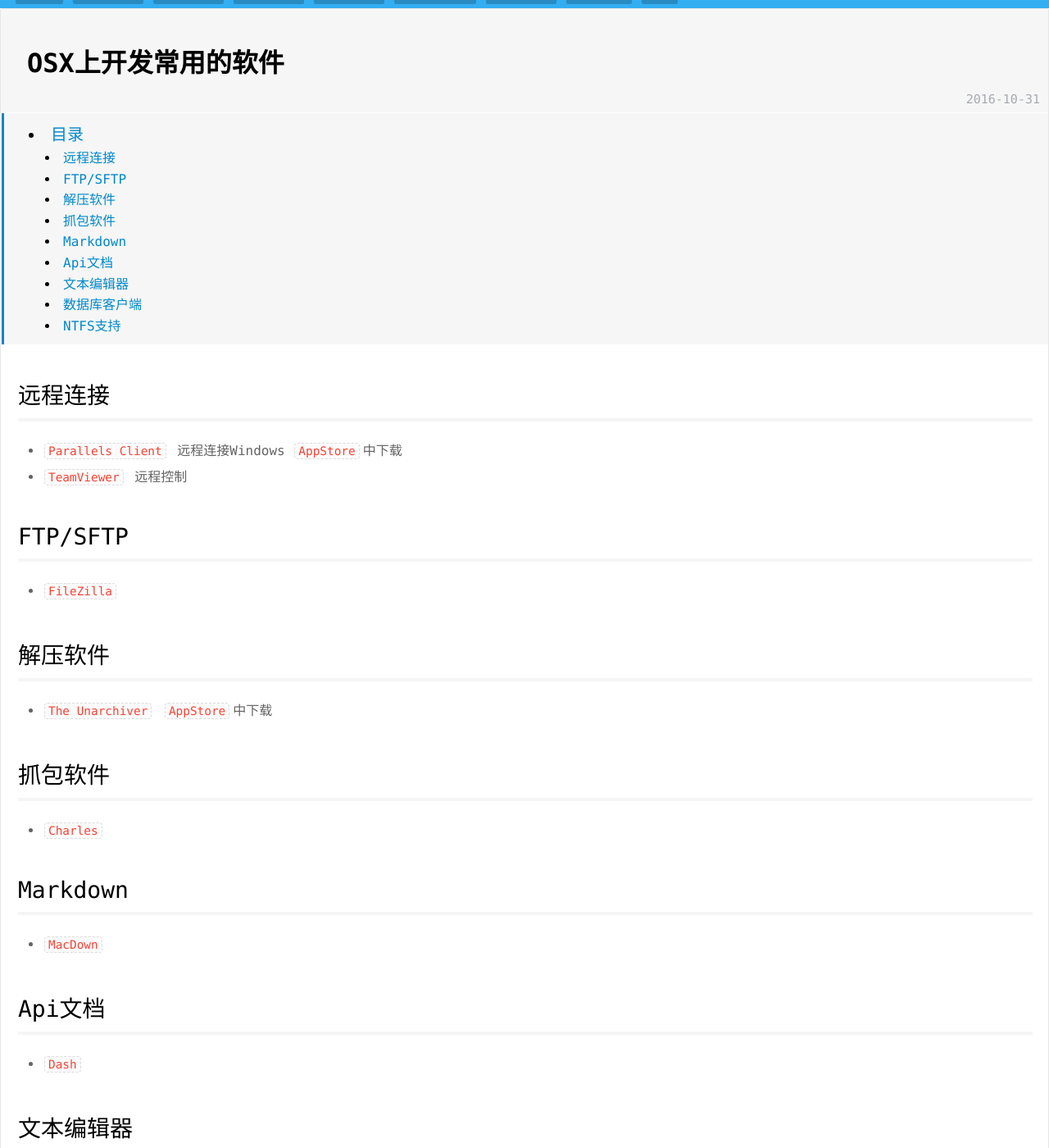
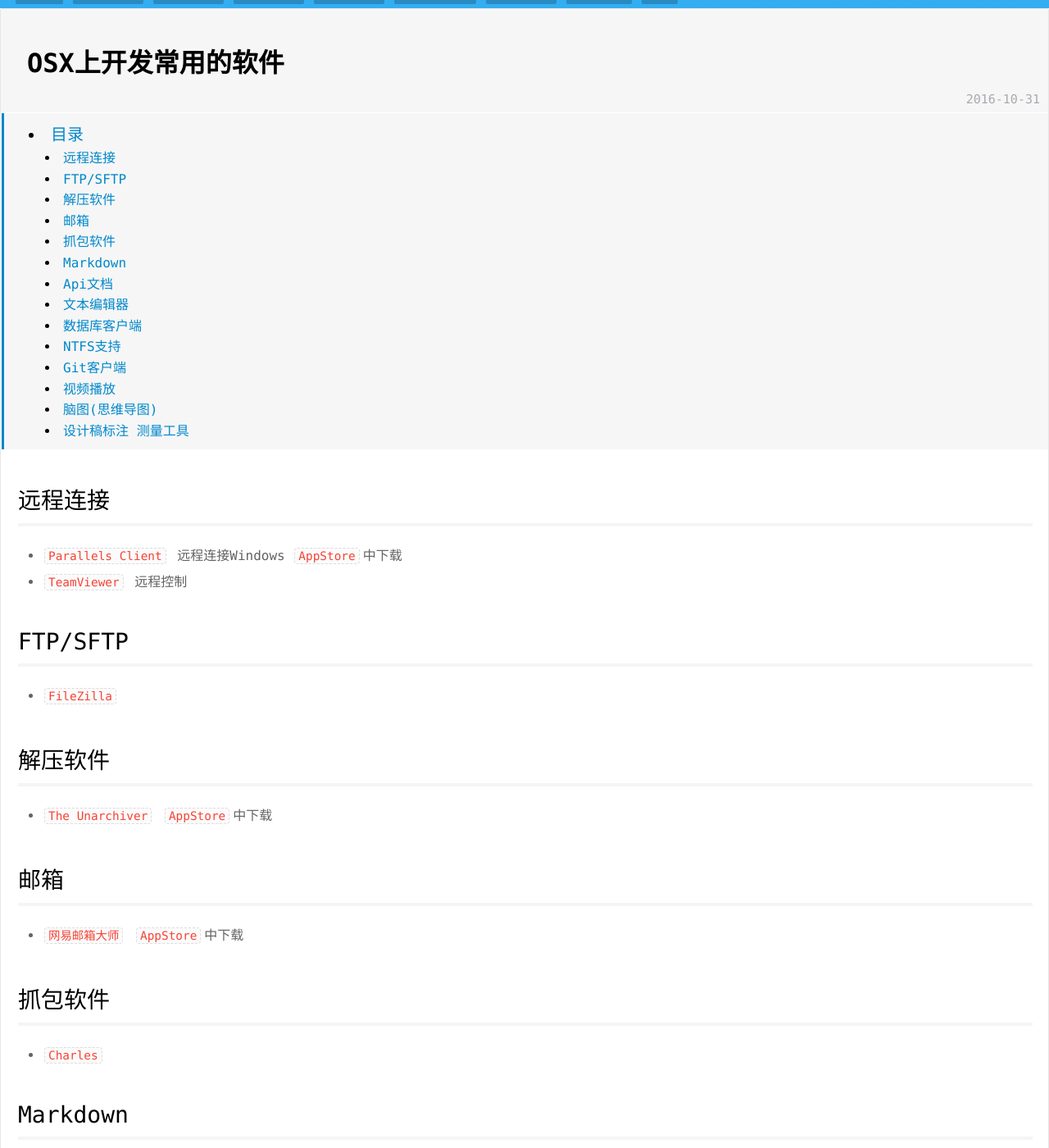
Before and after one commit to psvmc/myblog_jekyll, a Jekyll site: the page built from _posts/2016-10-31-osx-soft.md, in a window 1280 px wide and 1400 px high, scrolled down 250 px. Shown: the whole window at 82% size. Built offline with Jekyll 4.4.1, drawn with Linux system fonts in a browser that asks for light colours; comment, search, counter and statistics services are not loaded; some of the changed text lies outside the part shown.

Commit message:
文章更新

```diff
--- a/_posts/2016-10-31-osx-soft.md
+++ b/_posts/2016-10-31-osx-soft.md
@@ -20,6 +20,10 @@
 ## 解压软件
 
 + `The Unarchiver` `AppStore`中下载
+
+## 邮箱
+
++ `网易邮箱大师` `AppStore`中下载
 
 ## 抓包软件
 
@@ -51,3 +55,21 @@
  或者直接下载[安装包](http://enjoygineering.com/mounty/releases/Mounty.dmg)
 
 + [`Tuxera NTFS`](http://pan.baidu.com/s/1eS2vXyM)
+
+## Git客户端
+
++ [`Fork`](https://git-fork.com/)
++ [`tortoiseGit`](https://tortoisegit.org/)
+
+## 视频播放
+
++ [`IINA`](https://lhc70000.github.io/iina/)
+
+## 脑图(思维导图)
+
++ [`XMind Zen`](https://www.xmind.cn/zen/)
+
+
+## 设计稿标注 测量工具
+
++ [`MarkMan(马克鳗)`](https://pan.baidu.com/s/1dE9pKBZ)  密码:`kym8`
```
